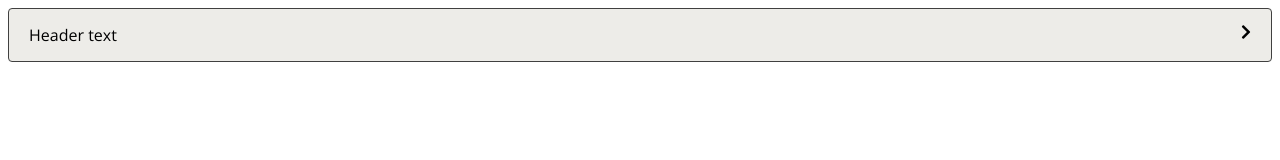
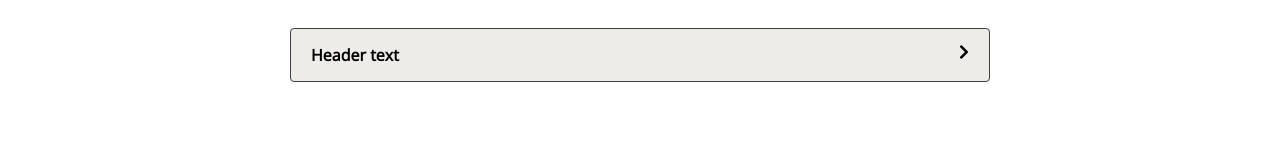
Before and after one commit to Prajwalrajbasnet/Learning-Web-Components, a plain HTML site: page Accordion/index.html in a window 1280 px wide. Drawn offline with nearby package versions, Linux system fonts and the light colour scheme.

Commit message:
Improve styles

```diff
--- a/Accordion/index.html
+++ b/Accordion/index.html
@@ -14,10 +14,24 @@
     />
     <link rel="preconnect" href="https://fonts.gstatic.com">
     <link href="https://fonts.googleapis.com/css2?family=Open+Sans&display=swap" rel="stylesheet">
+    <style>
+      body {
+        display: flex;
+        justify-content: center;
+      }
+      .main {
+        margin-top: 20px;
+        width: 700px
+      }
+      .header-text {
+        font-weight: bold;
+      }
+    </style>
   </head>
 	<body>
-		<accordion-item>
-			<span slot="header">Header text</span>
+    <div class="main">
+      <collapsible-accordion>
+        <span slot="header" class="header-text">Header text</span>
         <p slot="content">
           Nisi anim eiusmod elit laborum deserunt nisi veniam. Magna aute aliquip
           nulla id voluptate eiusmod tempor ipsum. Aute eu consequat nisi sint
@@ -26,7 +40,8 @@
           aliquip irure quis incididunt aliquip exercitation est ipsum ut irure
           commodo.
         </p>
-		</accordion-item>
+      </collapsible-accordion>
+    </div>
 		<script src="./main.js"></script>
 	</body>
 </html>
--- a/Accordion/main.js
+++ b/Accordion/main.js
@@ -32,7 +32,7 @@ template.innerHTML = `
   </div>
 `;
 
-class AccordionItem extends HTMLElement {
+class CollapsibleAccordion extends HTMLElement {
 	constructor() {
 		super();
 		this.attachShadow({ mode: 'open' }).appendChild(
@@ -64,4 +64,4 @@ class AccordionItem extends HTMLElement {
 		});
 	}
 }
-customElements.define('accordion-item', AccordionItem);
+customElements.define('collapsible-accordion', CollapsibleAccordion);
```
Lines whose indentation alone changed are shown as unchanged.
